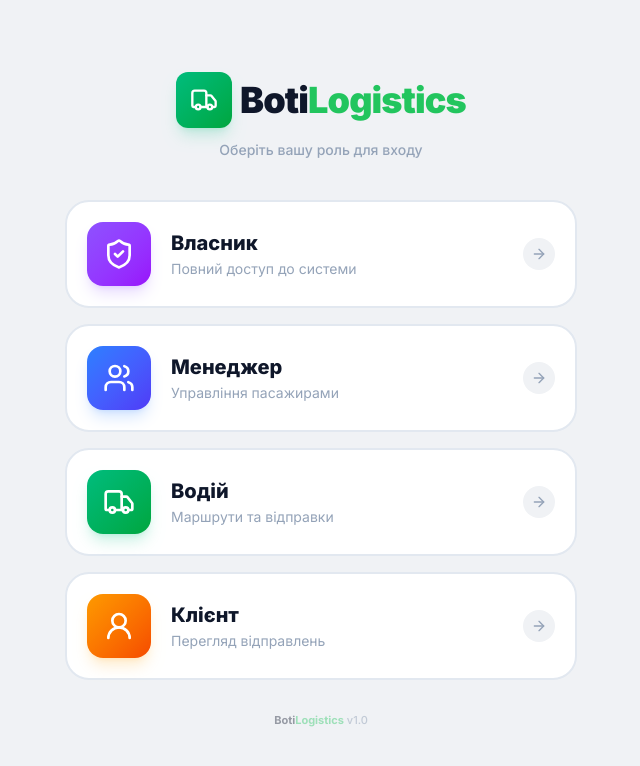
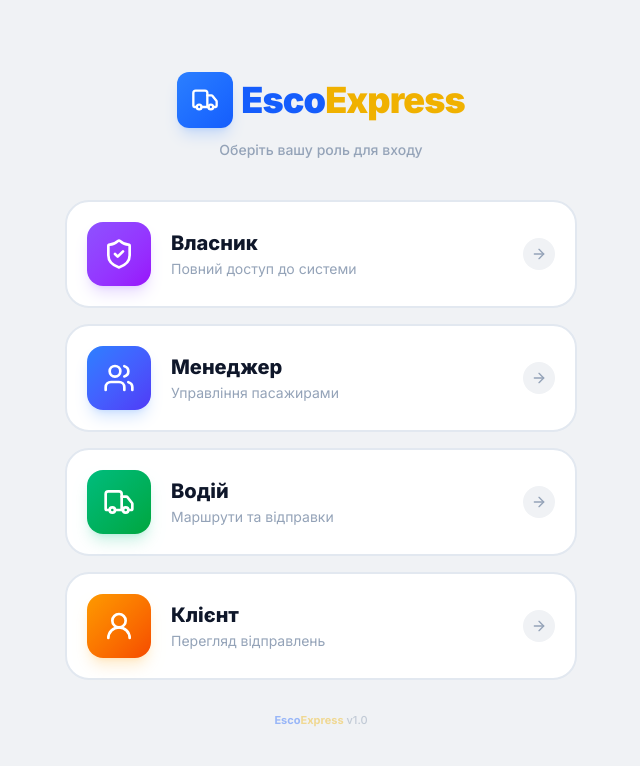
Before and after one commit to botisystemua-cyber/Escoconfig, a React (Vite) app: page / in a window 1280 px wide. Shown: the top 766 px of the page, without its empty margins (319-959 px from the left). Built offline with nearby package versions, Linux system fonts and the light colour scheme.

Commit message:
Rebrand logo from BotiLogistics to EscoExpress
Esco in blue, Express in yellow. Updated logo icon bg to blue.

https://claude.ai/code/session_01Q6eLxK4Lxrw7do8Q3fuuHT

```diff
--- a/src/App.tsx
+++ b/src/App.tsx
@@ -317,7 +317,7 @@ function App() {
       )}
 
       <p className="text-center text-[10px] sm:text-[11px] text-muted/50 mt-6 sm:mt-8 font-medium">
-        <span className="text-text/40 font-bold">Boti</span><span className="text-success/40 font-bold">Logistics</span> v1.0
+        <span className="text-blue-600/40 font-bold">Esco</span><span className="text-yellow-500/40 font-bold">Express</span> v1.0
       </p>
     </div>
   );
--- a/src/components/shared.tsx
+++ b/src/components/shared.tsx
@@ -9,12 +9,12 @@ export function Logo({ size = 'lg' }: { size?: 'lg' | 'md' | 'sm' }) {
   const s = sizeMap[size];
   return (
     <div className="flex items-center justify-center gap-2">
-      <div className={`${s.box} rounded-xl bg-gradient-to-br from-emerald-500 to-green-600 flex items-center justify-center shadow-lg shadow-emerald-500/20`}>
+      <div className={`${s.box} rounded-xl bg-gradient-to-br from-blue-500 to-blue-600 flex items-center justify-center shadow-lg shadow-blue-500/20`}>
         <Truck className={`${s.icon} text-white`} />
       </div>
       <span className={`${s.text} font-black tracking-tight`}>
-        <span className="text-text">Boti</span>
-        <span className="text-success">Logistics</span>
+        <span className="text-blue-600">Esco</span>
+        <span className="text-yellow-500">Express</span>
       </span>
     </div>
   );
```
